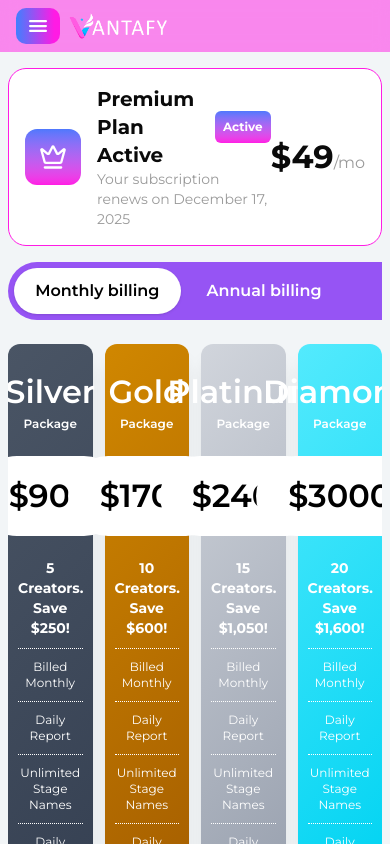
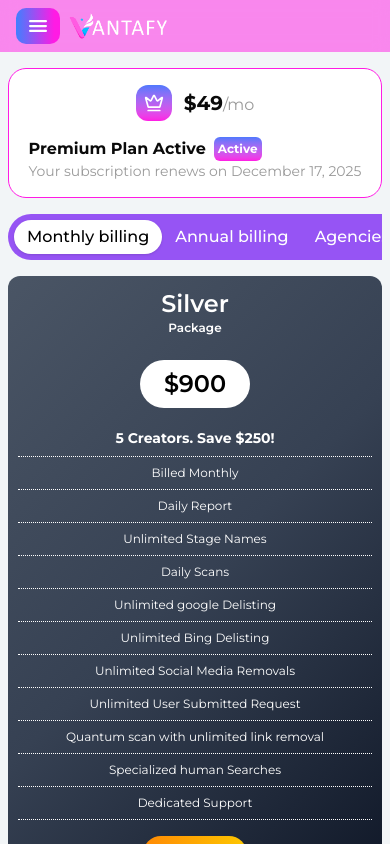
Before and after one commit to raazr62/Vantafy_frontend, a React (Vite) app: page /dashboard/plans in a window 390 px wide. Shown: the top 844 px of the page. Built offline with nearby package versions, Linux system fonts and the light colour scheme.

Commit message:
Plans Card Monthly responsive completed other remaininng

```diff
--- a/src/components/DashboardComponent/DashboardPlansCard.jsx
+++ b/src/components/DashboardComponent/DashboardPlansCard.jsx
@@ -9,7 +9,7 @@ const DashboardPlansCard = () => {
     <div>
       {/* Tabs And Content */}
       <Tabs defaultValue="monthly-billing" className="w-full mt-4">
-        <TabsList className={"min-w-lg mx-auto"}>
+        <TabsList className={"sm:min-w-lg mx-auto"}>
           <TabsTrigger value="monthly-billing">Monthly billing</TabsTrigger>
           <TabsTrigger value="annual-billing">Annual billing</TabsTrigger>
           <TabsTrigger value="agencies">Agencies</TabsTrigger>
--- a/src/components/DashboardComponent/PlanStatus.jsx
+++ b/src/components/DashboardComponent/PlanStatus.jsx
@@ -3,15 +3,20 @@ import { CrownIconSVG } from "../SVG/DashboardLayoutSVG";
 
 const PlanStatus = () => {
   return (
-    <div className="p-4 bg-white rounded-[18px] border border-primary flex items-center justify-between">
-      <div className="flex items-center gap-4">
-        <div className="p-3.5 bg-linear-to-b from-[#4E78FD] to-[#FF1BE4] w-fit rounded-[12px]">
-          <CrownIconSVG />
+    <div className="p-4 bg-white rounded-[18px] border border-primary flex flex-col sm:flex-row items-center justify-between">
+      <div className="flex items-center flex-col sm:flex-row gap-4">
+        <div className="flex items-center gap-3">
+          <div className="p-2 sm:p-3.5 bg-linear-to-b from-[#4E78FD] to-[#FF1BE4] w-fit rounded-[12px]">
+            <CrownIconSVG />
+          </div>
+          <p className="text-xl sm:text-2xl lg:text-[32px] font-bold sm:hidden">
+            $49<span className="text-[#9A9A9A] text-base font-normal">/mo</span>
+          </p>
         </div>
         <div>
-          <p className="text-xl font-bold flex items-center gap-2">
+          <p className="text-base sm:text-lg lg:text-xl font-bold flex items-center gap-2">
             Premium Plan Active
-            <span className="bg-linear-to-b from-[#4E78FD] to-[#FF1BE4] rounded-[6px] p-2 text-xs font-bold text-white">
+            <span className="bg-linear-to-b from-[#4E78FD] to-[#FF1BE4] rounded-[6px] p-1 sm:p-2 text-xs font-bold text-white">
               Active
             </span>
           </p>
@@ -20,7 +25,7 @@ const PlanStatus = () => {
           </p>
         </div>
       </div>
-      <p className="text-[32px] font-bold">
+      <p className="text-xl sm:text-2xl lg:text-[32px] font-bold hidden sm:block">
         $49<span className="text-[#9A9A9A] text-base font-normal">/mo</span>
       </p>
     </div>
--- a/src/components/HomeComponent/MonthlyBilling.jsx
+++ b/src/components/HomeComponent/MonthlyBilling.jsx
@@ -15,7 +15,7 @@ const MonthlyBilling = ({ fromAuthPage }) => {
     }
   };
   return (
-    <div className="grid grid-cols-4 gap-3 mt-4">
+    <div className="grid grid-cols-1 sm:grid-cols-2 md:grid-cols-3 lg:grid-cols-4 gap-3 mt-2 sm:mt-4">
       {MonthlyPricingPlansMockData.map((plan) => {
         const backroundColor =
           plan.planName === "Silver"
@@ -30,19 +30,21 @@ const MonthlyBilling = ({ fromAuthPage }) => {
         return (
           <div
             key={plan.id}
-            className={`py-6 px-2.5 ${backroundColor} text-white rounded-[12px] shadow-[0_15px_18.75px_-3.75px_rgba(0,0,0,0.10),0_6px_7.5px_-4.5px_rgba(0,0,0,0.10)] flex flex-col items-center
+            className={`py-3 sm:py-6 px-2.5 ${backroundColor} text-white rounded-[12px] shadow-[0_15px_18.75px_-3.75px_rgba(0,0,0,0.10),0_6px_7.5px_-4.5px_rgba(0,0,0,0.10)] flex flex-col items-center
 `}
           >
-            <p className="text-[32px] font-semibold">{plan.planName}</p>
+            <p className="text-2xl md:text-[32px] font-semibold">
+              {plan.planName}
+            </p>
             <p className="text-xs font-semibold">Package</p>
-            <p className="px-8 py-4 bg-white text-black text-[32px] font-semibold rounded-[45px] mt-6 mb-3">
+            <p className="px-6 sm:px-8 py-2 sm:py-4 bg-white text-black text-2xl sm:text-[32px] font-semibold rounded-[45px] mt-6 mb-3">
               {plan.price}
             </p>
-            <div className="flex flex-col items-center mb-12 w-full">
+            <div className="flex flex-col items-center mb-4 sm:mb-8 md:mb-10 lg:mb-12 w-full">
               {plan.features.map((feature, index) => (
                 <p
                   key={index}
-                  className="py-2.5 border-b text-xs border-white border-dotted w-full text-center first:text-sm first:font-bold"
+                  className="py-2 sm:py-2.5 border-b text-xs border-white border-dotted w-full text-center first:text-sm first:font-bold"
                 >
                   {feature}
                 </p>
--- a/src/components/SVG/DashboardLayoutSVG.jsx
+++ b/src/components/SVG/DashboardLayoutSVG.jsx
@@ -1003,8 +1003,7 @@ export const CrownIconSVG = () => {
   return (
     <svg
       xmlns="http://www.w3.org/2000/svg"
-      width="28"
-      height="28"
+      className="w-5 h-5 sm:w-7 sm:h-7"
       viewBox="0 0 28 28"
       fill="none"
     >
--- a/src/components/ui/tabs.jsx
+++ b/src/components/ui/tabs.jsx
@@ -31,7 +31,7 @@ function TabsTrigger({ className, ...props }) {
     <TabsPrimitive.Trigger
       data-slot="tabs-trigger"
       className={cn(
-        "data-[state=active]:bg-background dark:data-[state=active]:text-foreground focus-visible:border-ring focus-visible:ring-ring/50 focus-visible:outline-ring dark:data-[state=active]:border-input dark:data-[state=active]:bg-input/30 dark:text-muted-foreground inline-flex h-[calc(100%-1px)] flex-1 items-center justify-center gap-1.5 border border-transparent whitespace-nowrap focus-visible:ring-[3px] focus-visible:outline-1 disabled:pointer-events-none disabled:opacity-50 data-[state=active]:shadow-sm [&_svg]:pointer-events-none [&_svg]:shrink-0 [&_svg:not([class*='size-'])]:size-4 rounded-[62px] py-2.5 px-5 text-white data-[state=active]:text-black font-semibold cursor-pointer transition-all duration-300",
+        "data-[state=active]:bg-background dark:data-[state=active]:text-foreground focus-visible:border-ring focus-visible:ring-ring/50 focus-visible:outline-ring dark:data-[state=active]:border-input dark:data-[state=active]:bg-input/30 dark:text-muted-foreground inline-flex h-[calc(100%-1px)] flex-1 items-center justify-center gap-1.5 border border-transparent whitespace-nowrap focus-visible:ring-[3px] focus-visible:outline-1 disabled:pointer-events-none disabled:opacity-50 data-[state=active]:shadow-sm [&_svg]:pointer-events-none [&_svg]:shrink-0 [&_svg:not([class*='size-'])]:size-4 rounded-[62px] py-1 sm:py-2.5 px-3 sm:px-5 text-white data-[state=active]:text-black font-medium sm:font-semibold cursor-pointer transition-all duration-300",
         className
       )}
       {...props}
```
